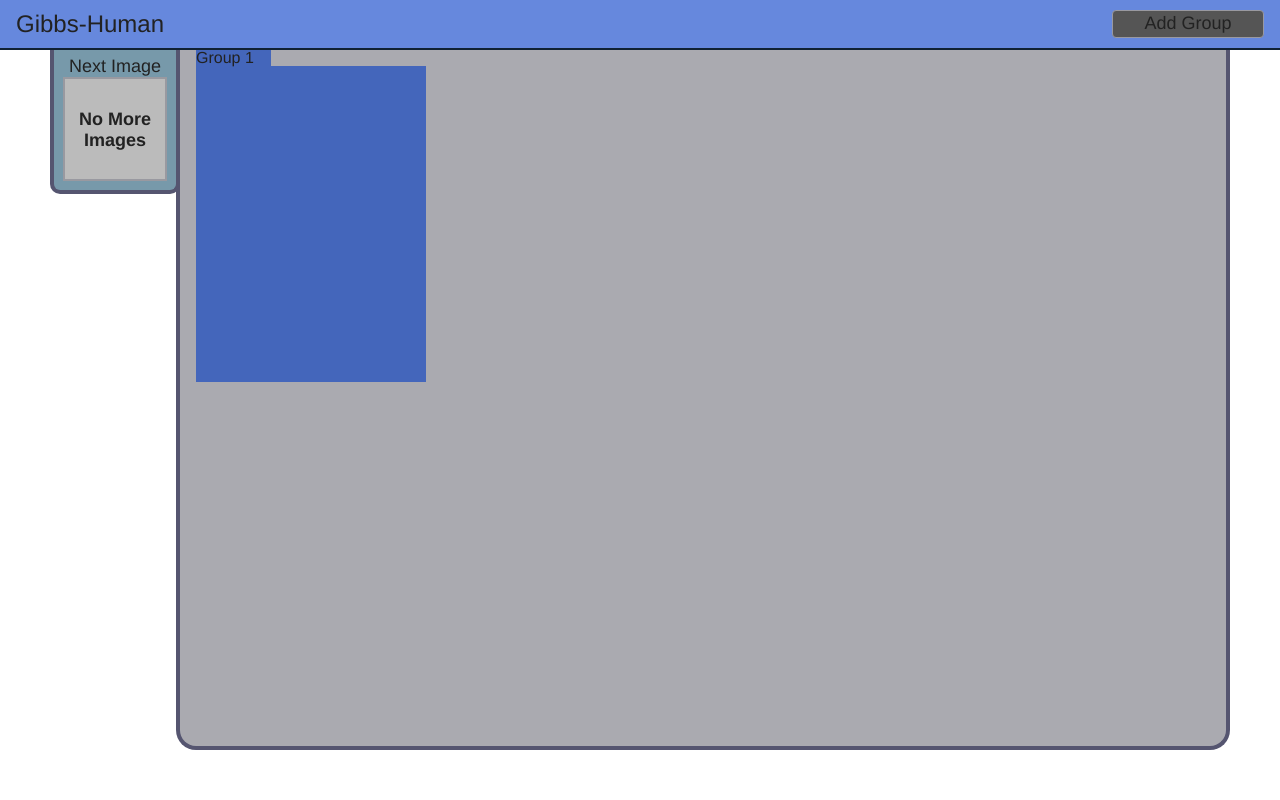
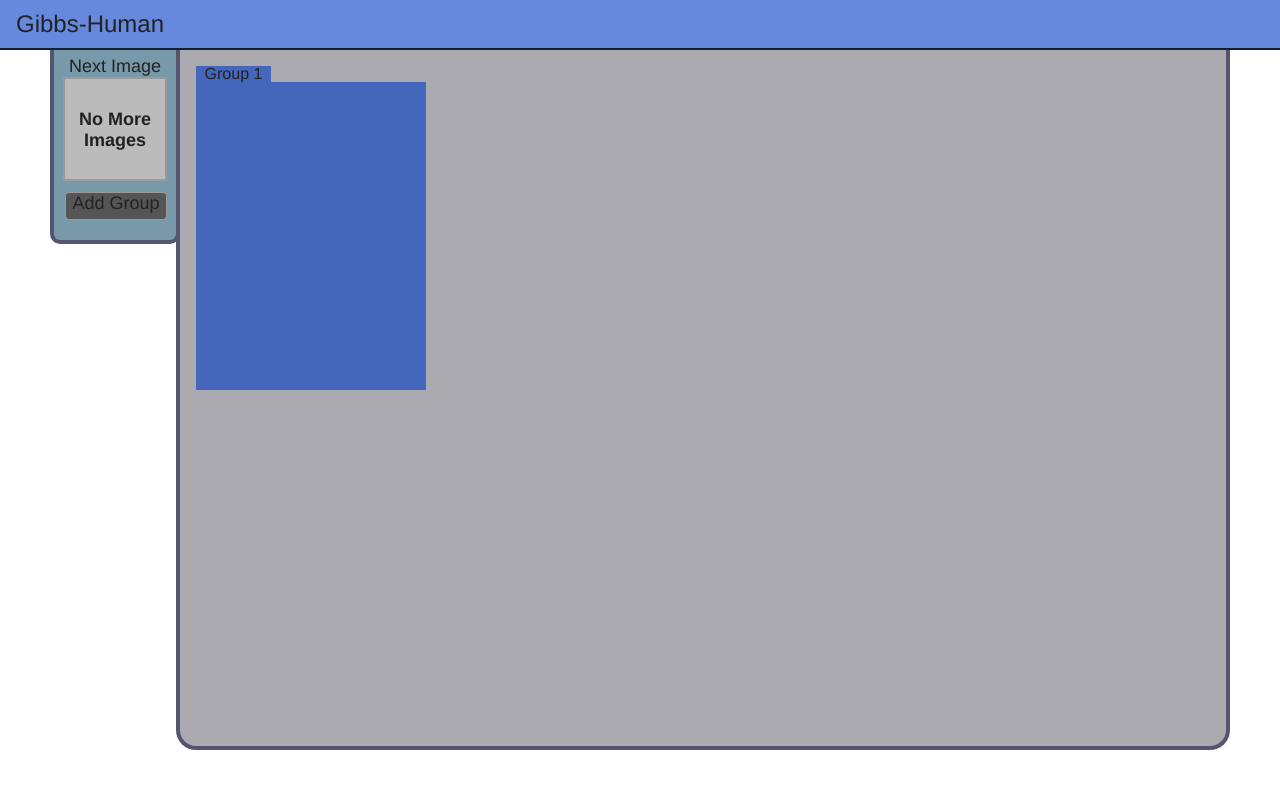
Before and after one commit to tbohlen/human-gibbs, a Flask app: template web/templates/index.html in a window 1280 px wide. Run offline with Flask 2, Linux system fonts and the light colour scheme; the template is opened without the code that fills it, so the values that code supplies are empty; parts of the project's set-up code (start-up, migrations or seed data) failed here and were passed over; some libraries are stand-ins or nearby versions.

Commit message:
Fixes up margining and some buttons
Moves "add group" to left near next image

```diff
--- a/web/static/css/style.css
+++ b/web/static/css/style.css
@@ -53,7 +53,7 @@ body {
     -webkit-border-radius: 0px 0px 10px 10px;
     border-radius: 0px 0px 10px 10px;
     width: 122px;
-    height: 134px;
+    height: 184px;
     padding-top: 6px;
 
     text-align: center;
@@ -125,6 +125,7 @@ body {
     height: 16px;
     font-size: 16px;
     line-height: 16px;
+    text-align: center;
 }
 
 /*
@@ -142,10 +143,10 @@ body {
 #addGroup {
     display:block;
     position: absolute;
-    right: 32px;
-    top: 10px;
+    bottom: 20px;
     height: 26px;
-    width: 150px;
+    width: 100px;
+    left: 11px;
     text-align: center;
     cursor: pointer;
     border: 1px solid #9999A0;
@@ -192,12 +193,16 @@ body {
     bottom: 0px;
     right: 0px;
     font-size: 20px;
-    color: #AA9999;
+    color: #AAAAAA;
     border: 1px solid #AA9999;
     background-color: #555555;
+    cursor: pointer;
+    width: 50px;
+    text-align: center;
 }
 #warnButton:hover {
     background-color: #888888;
+    color: #DDDDDD;
 }
 
 .unselectable {
--- a/web/static/js/index.js
+++ b/web/static/js/index.js
@@ -1,6 +1,7 @@
 var IMAGES = "http://placekitten.com/g/100/100"
 var IMAGE_SIZE = 102;
 var GROUP_MARGIN = 32;
+var EXTRA_MARGIN = 16;
 var GROUP_ROW = 4;
 var GROUP_COL = 2;
 
@@ -139,7 +140,7 @@ function loadImages() {
  */
 function loadGroups() {
     var id = "GROUP0";
-    var newGroup = new Group([GROUP_MARGIN/2, GROUP_MARGIN/2], gibbs.groupSize, id);
+    var newGroup = new Group([GROUP_MARGIN/2, EXTRA_MARGIN + GROUP_MARGIN/2], gibbs.groupSize, id);
     newGroup.addToScreen();
     gibbs.groups.push(newGroup);
     gibbs.objects[id] = newGroup;
@@ -189,7 +190,7 @@ function sizeDocument() {
     gibbs.gameHeight = gibbs.game.height();
     gibbs.gameWidth = gibbs.game.width();
 
-    gibbs.groupSize = [(gibbs.gameWidth/4) - GROUP_MARGIN, (gibbs.gameHeight/2) - GROUP_MARGIN];
+    gibbs.groupSize = [(gibbs.gameWidth/4) - GROUP_MARGIN, ((gibbs.gameHeight - EXTRA_MARGIN)/2) - GROUP_MARGIN];
 
     scale = [gibbs.groupSize[0]/oldGroupSize[0],
                 gibbs.groupSize[1]/oldGroupSize[1]];
@@ -198,7 +199,7 @@ function sizeDocument() {
         var xNum = i%4;
         var yNum = Math.floor(i/4);
         var group = gibbs.groups[i];
-        group.moveTo([GROUP_MARGIN/2 + xNum*(GROUP_MARGIN + gibbs.groupSize[0]), GROUP_MARGIN/2 + yNum*(gibbs.groupSize[1] + GROUP_MARGIN)]);
+        group.moveTo([GROUP_MARGIN/2 + xNum*(GROUP_MARGIN + gibbs.groupSize[0]), EXTRA_MARGIN + GROUP_MARGIN/2 + yNum*(gibbs.groupSize[1] + GROUP_MARGIN)]);
         group.resize(gibbs.groupSize);
     }
 
@@ -208,7 +209,7 @@ function sizeDocument() {
         var group = objectForID(image.group);
         var gridPos = group.getGridPos();
         var newPos = [0, 0];
-        var unscaled = [(gridPos[0] + 0.5) * GROUP_MARGIN, (gridPos[1] + 0.5) * GROUP_MARGIN];
+        var unscaled = [(gridPos[0] + 0.5) * GROUP_MARGIN, (gridPos[1] + 0.5) * GROUP_MARGIN + EXTRA_MARGIN];
 
         // only the space within groups gets scaled. Margins do not
         newPos[0] = ( (image.pos[0] - unscaled[0]) * scale[0] ) + unscaled[0];
@@ -609,7 +610,7 @@ $(document).ready(function() {
             var newGroup = new Group([0, 0], gibbs.groupSize, id);
             var gridPos = newGroup.getGridPos();
             newGroup.moveTo([GROUP_MARGIN/2 + gridPos[0]*(GROUP_MARGIN + gibbs.groupSize[0]),
-                            GROUP_MARGIN/2 + gridPos[1]*(GROUP_MARGIN + gibbs.groupSize[1])]);
+                            GROUP_MARGIN/2 + EXTRA_MARGIN + gridPos[1]*(GROUP_MARGIN + gibbs.groupSize[1])]);
             newGroup.addToScreen();
             gibbs.groups.push(newGroup);
             gibbs.objects[id] = newGroup;
--- a/web/templates/index.html
+++ b/web/templates/index.html
@@ -13,13 +13,13 @@
 <body>
     <div id="top">
         <span id='title'>Gibbs-Human</span>
-        <span id='addGroup' class="unselectable">Add Group</span>
     </div>
     <div id="nextImage">
         Next Image
         <div id="noMoreImages">
             No More Images
         </div>
+        <span id='addGroup' class="unselectable">Add Group</span>
     </div>
     <div id="game">
     </div>
--- a/web/templates/instructions.html
+++ b/web/templates/instructions.html
@@ -23,7 +23,7 @@
         </div>
         <div id="adding groups" class="instruction">
             <h1>Adding Groups</h1>
-            Click "Add Group" in the top right to create a new group. You can divide the images between as many as 8 groups.
+            Click "Add Group" on the left to create a new group. You can divide the images between as many as 8 groups.
         </div>
         <div id="completing" class="instruction">
             <h1>Mechanical Turking</h1>
```
